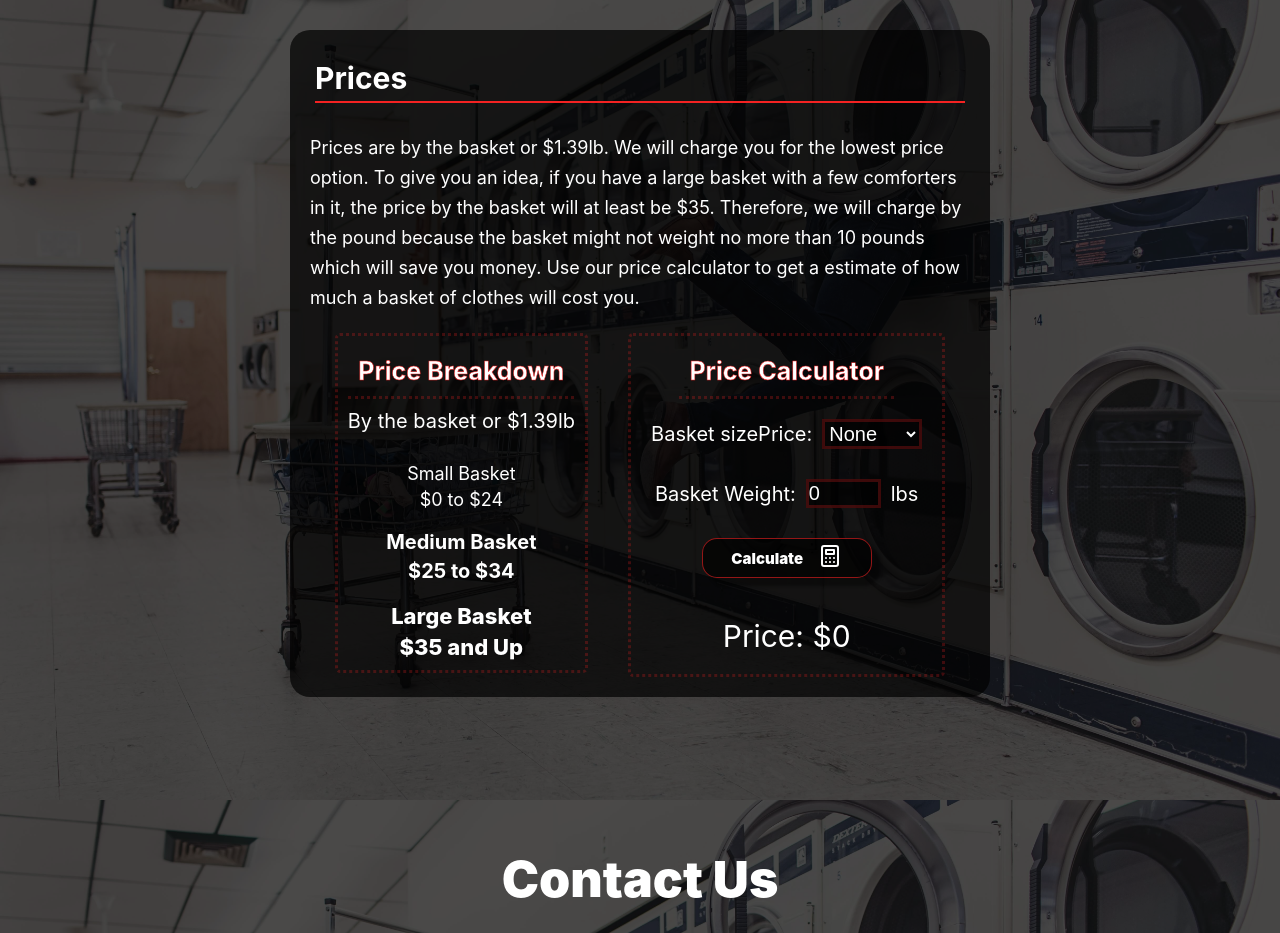
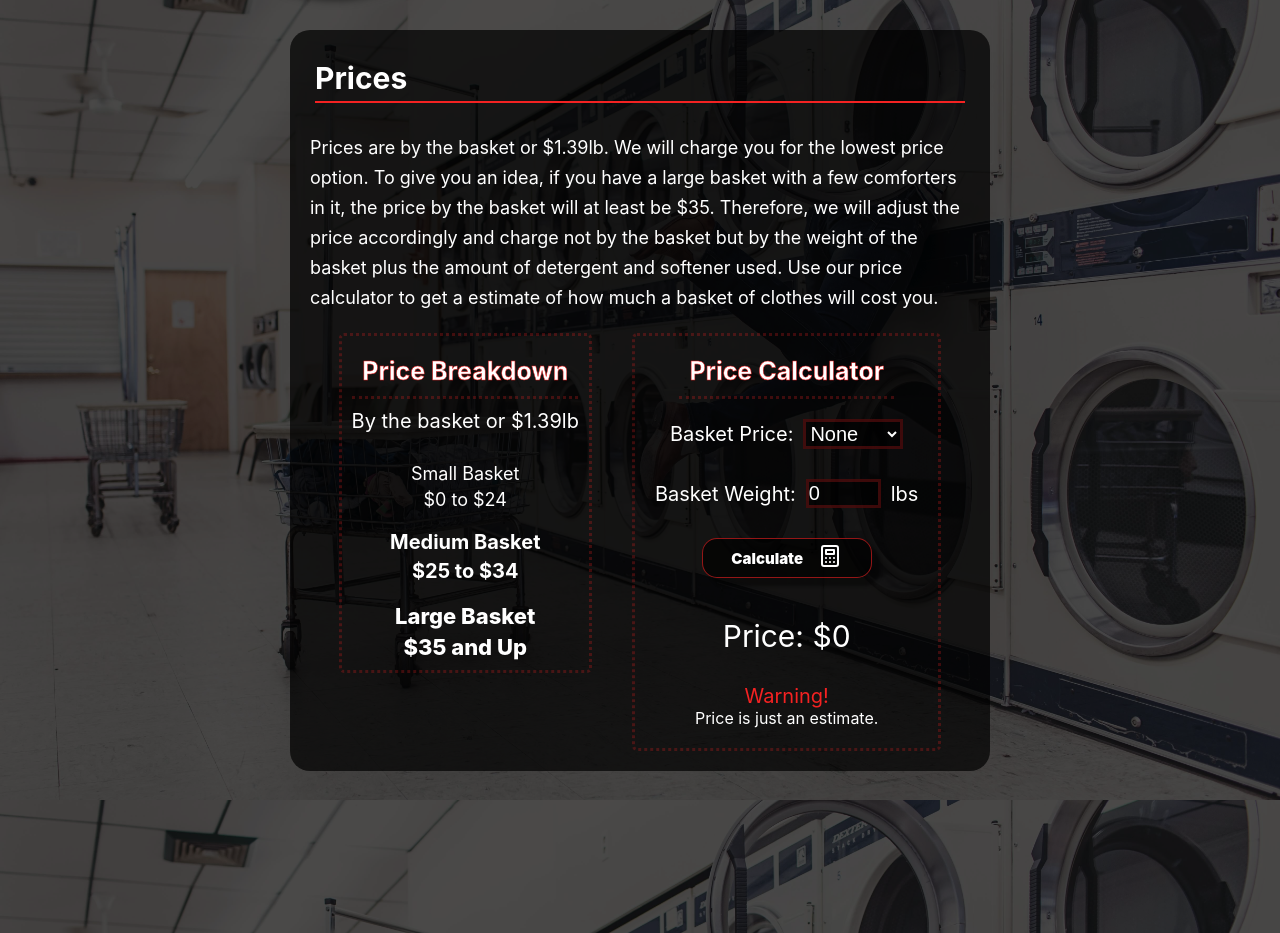
Before and after one commit to lottjerry/the-laundry-station, a React (Create React App) app: page / in a window 1280 px wide. Shown: the part 1760-2693 px from the top of the page. Built offline with nearby package versions, Linux system fonts and the light colour scheme.

Commit message:
Adjusted the formula for price calculator

```diff
--- a/src/components/pricecalculator/PriceCalculator.js
+++ b/src/components/pricecalculator/PriceCalculator.js
@@ -7,12 +7,20 @@ export default function PriceCalculator() {
 	const [price, setPrice] = useState(0);
 	const [weightPrice, setWeightPrice] = useState(0);
 	const [sizePrice, sizeSizePrice] = useState(0);
+	const [isShown, setIsShown] = useState(false);
 
 	const calcPrice = () => {
-		let total = 0;
-		sizePrice !== 0 && weightPrice > sizePrice ? (total = sizePrice) : (total = weightPrice);
-		setPrice(total.toFixed(2));
+		if (sizePrice !== 0 && weightPrice > sizePrice) {
+			setPrice(sizePrice.toFixed(2))
+			setIsShown(false)
+		} else {
+			setPrice(weightPrice.toFixed(2))
+			weightPrice !== 0 && weightPrice < 35 ? setIsShown(true) : setIsShown(false)
+		}
 	};
+	console.log(`Size: ${sizePrice}`)
+	console.log(`Weight: ${weightPrice}`)
+	console.log(isShown)
 
 	return (
 		<div className="calculator">
@@ -20,7 +28,7 @@ export default function PriceCalculator() {
 
 			<div className="form">
 				<label className="basket-select__label">
-					Basket sizePrice:
+					Basket Price:
 					<select
 						value={sizePrice}
 						onChange={(e) => sizeSizePrice(parseInt(e.target.value))}
@@ -50,7 +58,13 @@ export default function PriceCalculator() {
 					onClick={calcPrice}
 					icon={<UilCalculator sizePrice="20" />}
 				/>
-				<div className="price">Price: ${price}</div>
+				<div className="price">Price: ${price}
+				{isShown && <span className ="supplies"> + Supplies Cost.</span>}
+				</div>
+				<div className="warning">
+					<p className="warning-label">Warning!</p>
+					<p>Price is just an estimate.</p>
+				</div>
 			</div>
 		</div>
 	);
--- a/src/components/pricecalculator/pricecalculator.scss
+++ b/src/components/pricecalculator/pricecalculator.scss
@@ -71,3 +71,16 @@
 	font-size: 30px;
 	margin-top: 10px;
 }
+
+.warning {
+	text-align: center;
+}
+
+.warning-label {
+	color: #f42222;
+	font-size: 20px;
+}
+
+.supplies {
+	font-size: 15px;
+}
--- a/src/pages/services/Services.js
+++ b/src/pages/services/Services.js
@@ -38,8 +38,7 @@ export default function Services() {
 						Prices are by the basket or $1.39lb. We will charge you for the
 						lowest price option. To give you an idea, if you have a large basket
 						with a few comforters in it, the price by the basket will at least
-						be $35. Therefore, we will charge by the pound because the basket
-						might not weight no more than 10 pounds which will save you money.
+						be $35. Therefore, we will adjust the price accordingly and charge not by the basket but by the weight of the basket plus the amount of detergent and softener used.
 						Use our price calculator to get a estimate of how much a basket of
 						clothes will cost you.
 					</div>
```
